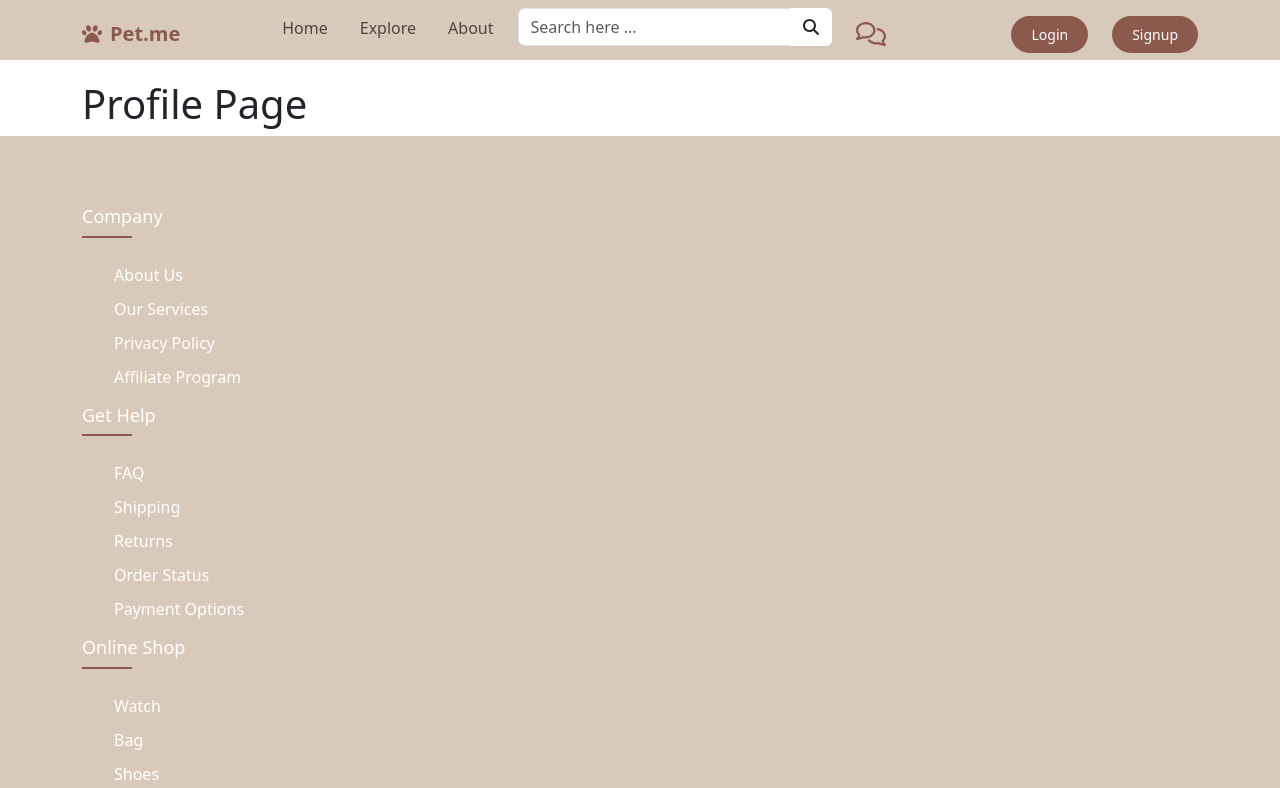
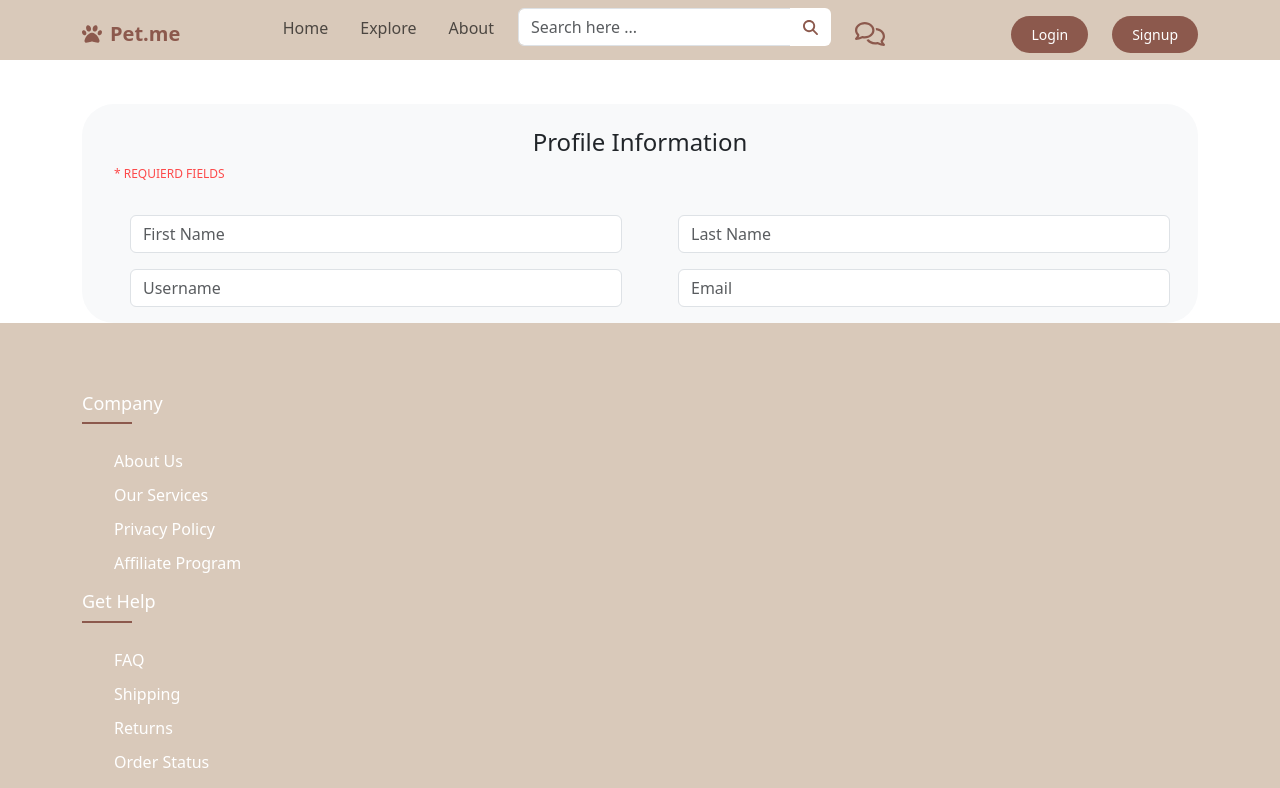
Before and after one commit to Osman122/PetMe, a React (Create React App) app in the folder pet-me/: page /profile in a window 1280 px wide. Shown: the top 788 px of the page. Built offline with nearby package versions, Linux system fonts and the light colour scheme.

Commit message:
edit profile page

```diff
--- a/pet-me/src/components/header/Header.jsx
+++ b/pet-me/src/components/header/Header.jsx
@@ -72,12 +72,12 @@ function Header() {
                     type="button"
                     id="inputGroupFileAddon04"
                   >
-                    <FontAwesomeIcon icon={faMagnifyingGlass} />
+                    <FontAwesomeIcon icon={faMagnifyingGlass} style={{color:'#8c594d' , fontSize:'15px'}}/>
                   </button>
                 </form>
               </li>
               <li className="nav-item ms-3">
-                <Link className="nav-link mx-lg-2 fs-4" to="/chat">
+                <Link className="nav-link mx-lg-2 fs-4" to="/profile">
                   <FontAwesomeIcon
                     icon={faComments}
                     style={{ color: "#8c594d" }}
--- a/pet-me/src/pages/explore-page/Explore.jsx
+++ b/pet-me/src/pages/explore-page/Explore.jsx
@@ -1,4 +1,4 @@
-import ExploreCard from "../../components/ExploreCard";
+import ExploreCard from "../../components/explore/ExploreCard";
 const Explore = () => {
     return (
         <div className="row">
--- a/pet-me/src/pages/profile-page/Profile.jsx
+++ b/pet-me/src/pages/profile-page/Profile.jsx
@@ -1,7 +1,36 @@
 const Profile = () => {
     return (
-        <div>
-            <h1>Profile Page</h1>
+        <div className="container bg-light rounded-5 mt-4">
+            <h4 className="text-center  pt-4">Profile Information</h4>
+            <div className="row ms-2">
+            <p className="text-uppercase" style={{color:'RGB(255,0,0,0.7)' , fontSize:'12px'}}>* requierd fields</p>
+
+                <div className="col-6">
+                    <div className="m-3">
+                        {/* <label htmlFor="first-name" className="text-capitalize m-2">first name</label> */}
+                        <input type="text" name="first-name" className="form-control w-100" placeholder="First Name"/>
+                    </div>
+                    <div className="m-3">
+                        {/* <label htmlFor="username" className="text-capitalize m-2">username</label> */}
+                        <input type="text" name="username" className="form-control w-100" placeholder="Username"/>
+                    </div>
+                </div>
+                <div className="col-6">
+                <div className="m-3">
+                        {/* <label htmlFor="last-name" className="text-capitalize m-2">last name</label> */}
+                        <input type="text" name="last-name" className="form-control w-100" placeholder="Last Name"/>
+                    </div>
+                    <div className="m-3">
+                        {/* <label htmlFor="email" className="text-capitalize m-2">email</label> */}
+                        <input type="email" name="last-name" className="form-control w-100" placeholder="Email"/>
+                    </div>
+
+                </div>
+
+            </div>
+
+
+
         </div>
      );
 }
```
Also changed, not shown: pet-me/src/components/explore/ExploreCard.jsx (renamed from pet-me/src/components/ExploreCard.jsx).
